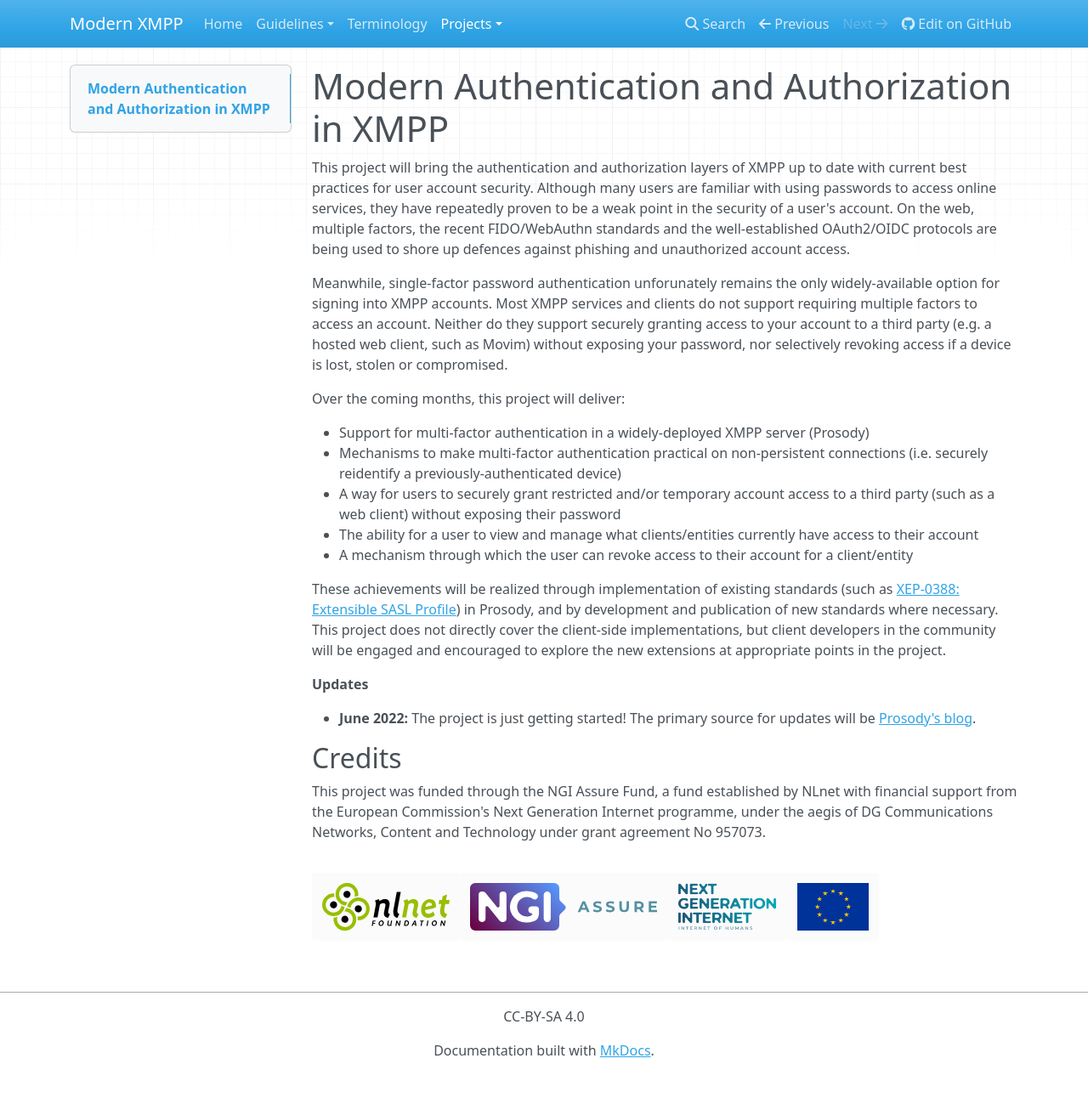
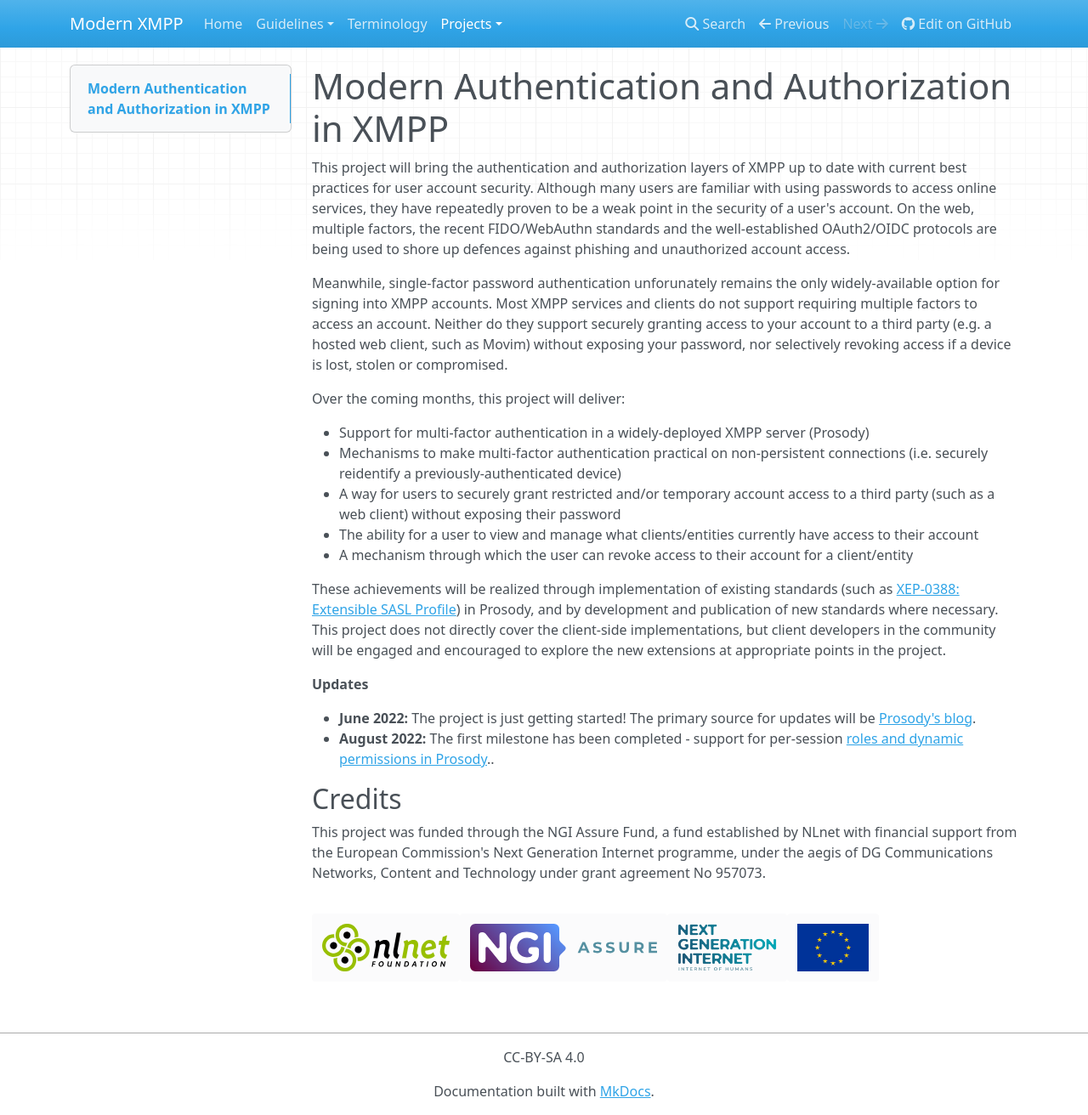
Before and after one commit to modernxmpp/modernxmpp, an MkDocs documentation site: the page built from docs/projects/auth.md, in a window 1280 px wide and 1312 px high. Shown: the whole window at 85% size. Built offline with MkDocs 1.6.1, drawn with Linux system fonts in a browser that asks for light colours; nearby versions of some CDN libraries.

Commit message:
projects/auth: Progress update for August 2022

```diff
--- a/docs/projects/auth.md
+++ b/docs/projects/auth.md
@@ -33,7 +33,8 @@
 
 **Updates**
 
-- **June 2022:** The project is just getting started! The primary source for updates will be [Prosody's blog](https://blog.prosody.im/).
+- **June 2022:** The project is just getting started! The primary source for updates will be [Prosody's blog](https://blog.prosody.im/modern-xmpp-auth/).
+- **August 2022:** The first milestone has been completed - support for per-session [roles and dynamic permissions in Prosody](https://blog.prosody.im/role-auth/)..
 
 <div style="display:flex; flex-direction: column;">
   <div>
```
